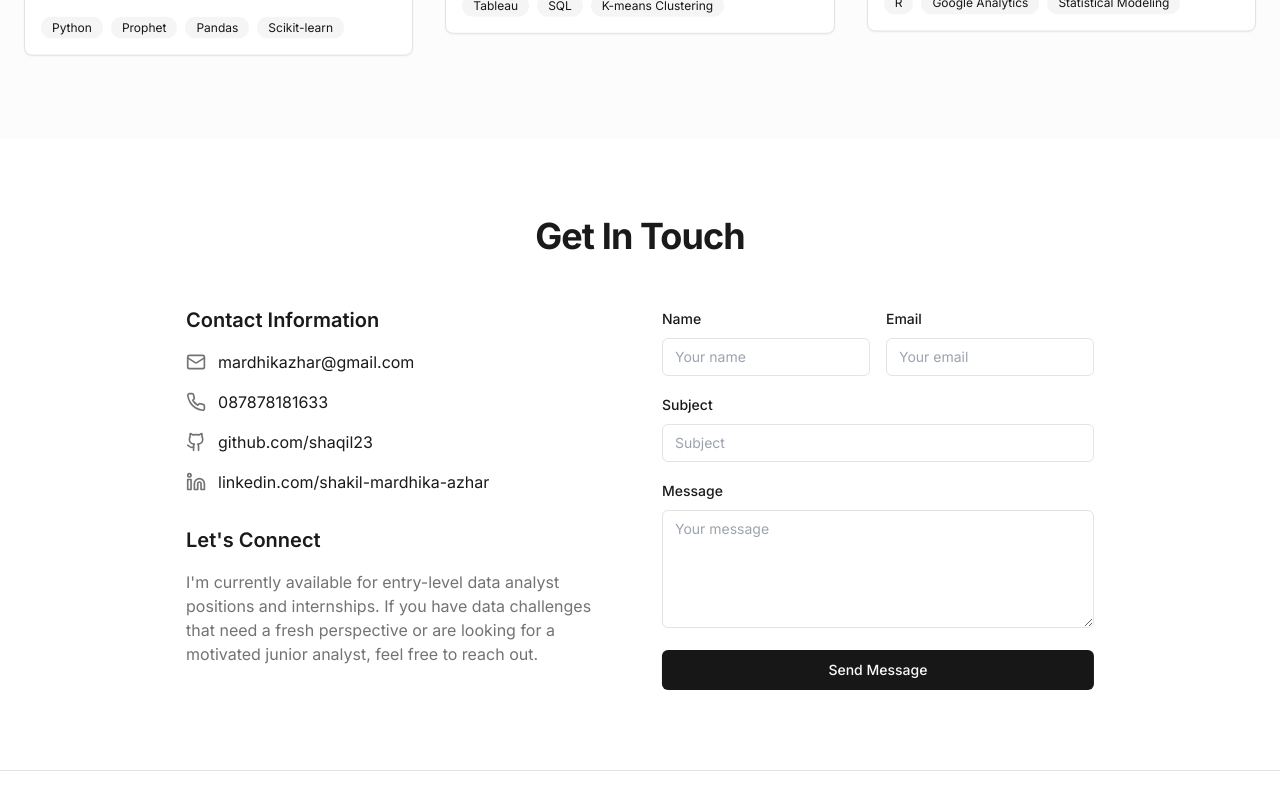
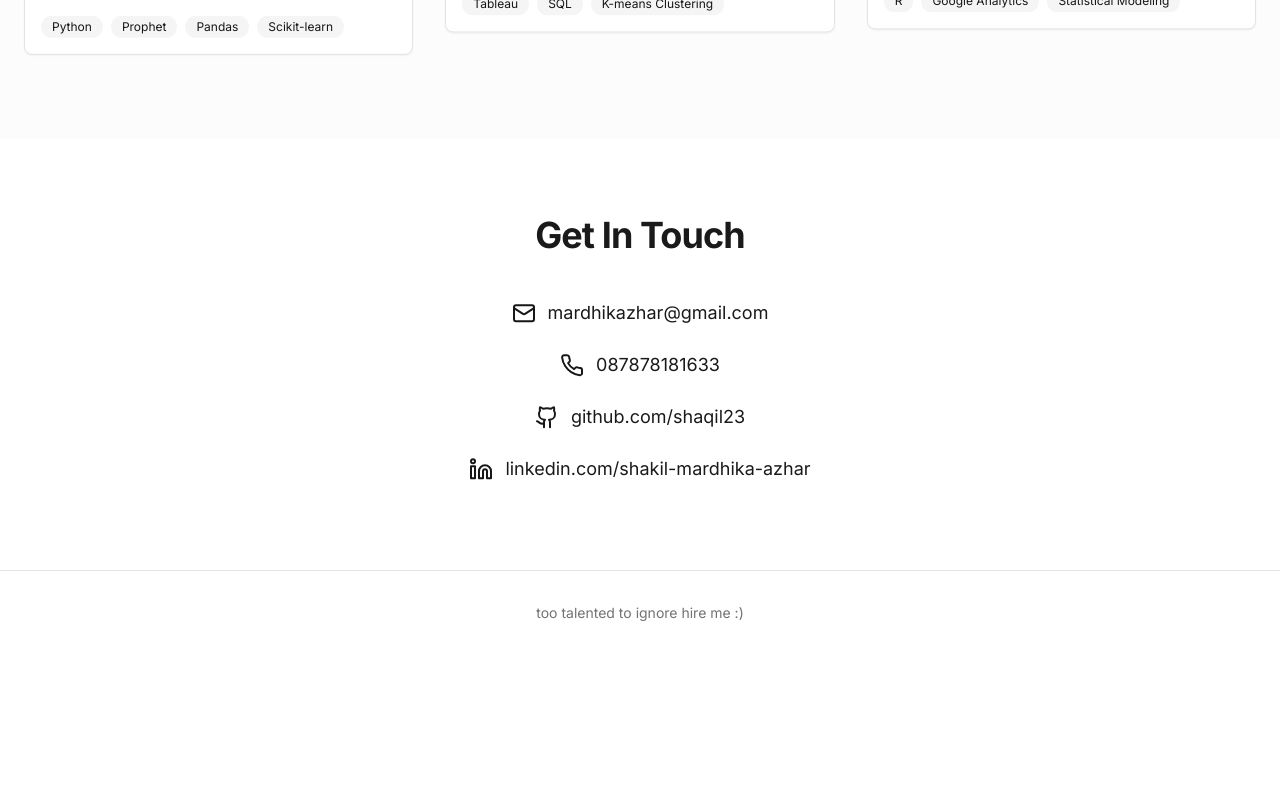
Before and after one commit to shaqil23/v0-minimalist-portfolio-website, a Next.js app: page / in a window 1280 px wide. Shown: the part 2000-2797 px from the top of the page. After the commit the page ends 2655 px from the top, so only its background shows below. Built offline with nearby package versions, Linux system fonts and the light colour scheme.

Commit message:
refactor: simplify contact section and update footer text
Remove contact form and footer text update for cleaner layout.

Co-authored-by: Shakil Mardhika Azhar <129819903+shaqil23@users.noreply.github.com>

```diff
--- a/app/page.tsx
+++ b/app/page.tsx
@@ -15,7 +15,6 @@ import { ParallaxElement } from "@/components/parallax-element"
 import { ParallaxBackground } from "@/components/parallax-background"
 import { ResumeButton } from "@/components/resume-button"
 import { ResumeSection } from "@/components/resume-section"
-import { ContactForm } from "@/components/contact-form"
 
 export default function Home() {
   const { scrollYProgress } = useScroll()
@@ -285,7 +284,7 @@ export default function Home() {
           </div>
         </section>
 
-        {/* Contact Section with Parallax */}
+        {/* Contact Section with Parallax - Simplified and Centered */}
         <section id="contact" className="relative py-16 md:py-20 overflow-hidden">
           <div className="container px-4 md:px-6">
             <ParallaxElement speed={0.2} direction="up" offset={[-20, 20]}>
@@ -296,60 +295,50 @@ export default function Home() {
               </AnimatedSection>
             </ParallaxElement>
 
-            <div className="mx-auto grid max-w-4xl gap-8 md:grid-cols-2">
-              <ParallaxElement speed={0.3} direction="left" offset={[-30, 30]}>
+            <div className="mx-auto max-w-lg">
+              <ParallaxElement speed={0.3} direction="up" offset={[-30, 30]}>
                 <AnimatedSection delay={0.1}>
-                  <h3 className="mb-4 text-xl font-semibold">Contact Information</h3>
-                  <StaggeredList className="space-y-4">
-                    <div className="flex items-center space-x-3">
-                      <Mail className="h-5 w-5 text-muted-foreground" />
-                      <a href="mailto:mardhikazhar@gmail.com" className="hover:text-primary transition-colors">
+                  <div className="flex flex-col items-center">
+                    <StaggeredList className="space-y-6 w-full">
+                      <div className="flex items-center justify-center space-x-3">
+                        <Mail className="h-6 w-6 text-primary" />
+                        <a
+                          href="mailto:mardhikazhar@gmail.com"
+                          className="text-lg hover:text-primary transition-colors"
+                        >
                           mardhikazhar@gmail.com
                         </a>
                       </div>
-                    <div className="flex items-center space-x-3">
-                      <Phone className="h-5 w-5 text-muted-foreground" />
-                      <a href="tel:087878181633" className="hover:text-primary transition-colors">
+                      <div className="flex items-center justify-center space-x-3">
+                        <Phone className="h-6 w-6 text-primary" />
+                        <a href="tel:087878181633" className="text-lg hover:text-primary transition-colors">
                           087878181633
                         </a>
                       </div>
-                    <div className="flex items-center space-x-3">
-                      <Github className="h-5 w-5 text-muted-foreground" />
+                      <div className="flex items-center justify-center space-x-3">
+                        <Github className="h-6 w-6 text-primary" />
                         <a
                           href="https://github.com/shaqil23"
                           target="_blank"
                           rel="noopener noreferrer"
-                        className="hover:text-primary transition-colors"
+                          className="text-lg hover:text-primary transition-colors"
                         >
                           github.com/shaqil23
                         </a>
                       </div>
-                    <div className="flex items-center space-x-3">
-                      <Linkedin className="h-5 w-5 text-muted-foreground" />
+                      <div className="flex items-center justify-center space-x-3">
+                        <Linkedin className="h-6 w-6 text-primary" />
                         <a
                           href="https://www.linkedin.com/in/shakil-mardhika-azhar-785643190"
                           target="_blank"
                           rel="noopener noreferrer"
-                        className="hover:text-primary transition-colors"
+                          className="text-lg hover:text-primary transition-colors"
                         >
                           linkedin.com/shakil-mardhika-azhar
                         </a>
                       </div>
                     </StaggeredList>
-                  <div className="mt-8">
-                    <h3 className="mb-4 text-xl font-semibold">Let's Connect</h3>
-                    <p className="text-muted-foreground">
-                      I'm currently available for entry-level data analyst positions and internships. If you have data
-                      challenges that need a fresh perspective or are looking for a motivated junior analyst, feel free
-                      to reach out.
-                    </p>
                   </div>
-                </AnimatedSection>
-              </ParallaxElement>
-
-              <ParallaxElement speed={0.3} direction="right" offset={[-30, 30]}>
-                <AnimatedSection delay={0.2}>
-                  <ContactForm />
                 </AnimatedSection>
               </ParallaxElement>
             </div>
@@ -357,7 +346,7 @@ export default function Home() {
         </section>
       </main>
 
-      {/* Footer */}
+      {/* Footer with updated text */}
       <footer className="border-t border-border bg-background py-8">
         <div className="container text-center">
           <motion.p
@@ -366,7 +355,7 @@ export default function Home() {
             transition={{ duration: 1 }}
             className="text-sm text-muted-foreground"
           >
-            © {new Date().getFullYear()} Shaqil Mardhika Azhar. All rights reserved.
+            too talented to ignore hire me :)
           </motion.p>
         </div>
       </footer>
```
Lines whose indentation alone changed are shown as unchanged.
